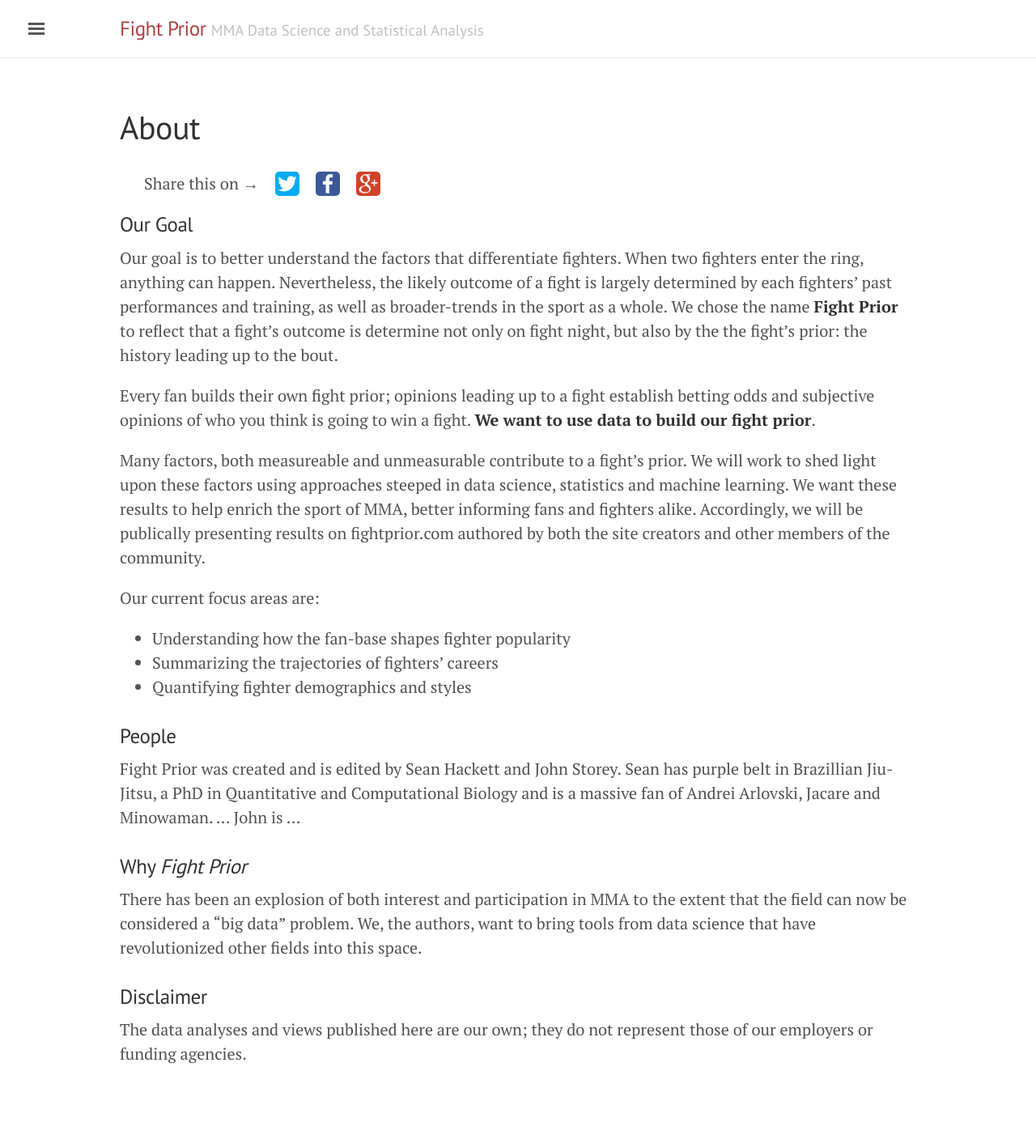
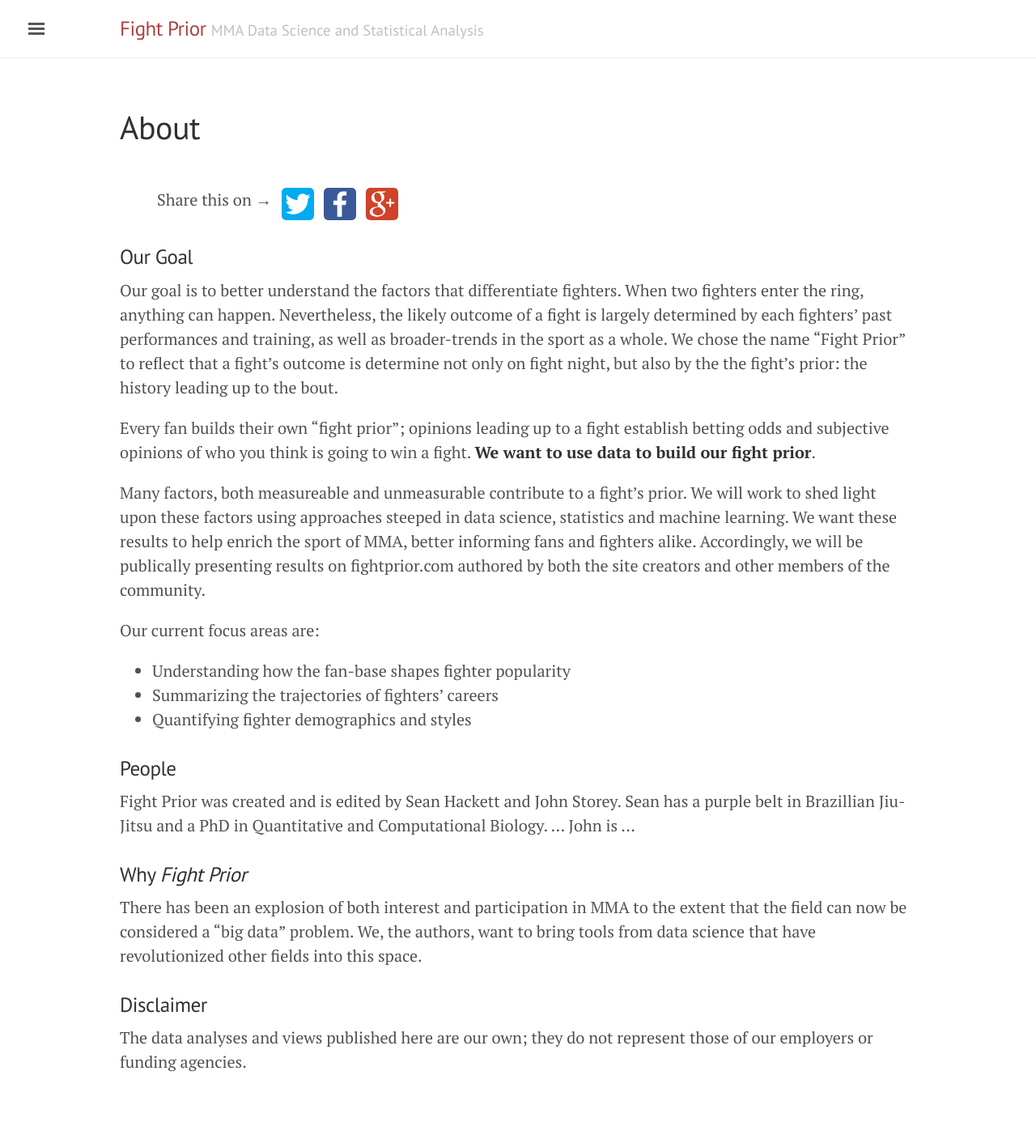
Before and after one commit to fightprior/fightprior.github.io, a Jekyll site: the page built from about.md, in a window 1280 px wide. Shown: the whole page at 81% size. Built offline with Jekyll 4.4.1, drawn with Linux system fonts in a browser that asks for light colours.

Commit message:
minor layout changes, changing about

```diff
--- a/_includes/social-share.html
+++ b/_includes/social-share.html
@@ -3,9 +3,9 @@
   <ul class="share-buttons">
 
   <li>Share this on &rarr;</li>
-  <li><a href="https://twitter.com/intent/tweet?text={{ page.title }}&url={{ site.url }}{{ page.url }}&via=Fight_Prior" rel="nofollow" target="_blank" title="Share on Twitter"><img src="{{ site.url }}/public/social_flat_rounded_rects_svg/Twitter.svg" style="width:30px;height:30px;"></img></a></li>
-  <li><a href="https://facebook.com/sharer.php?u={{ site.url }}{{ page.url }}" rel="nofollow" target="_blank" title="Share on Facebook"><img src="{{ site.url }}/public/social_flat_rounded_rects_svg/Facebook.svg" style="width:30px;height:30px;"></img></a></li>
-  <li><a href="https://plus.google.com/share?url={{ site.url }}{{ page.url }}" rel="nofollow" target="_blank" title="Share on Google+"><img src="{{ site.url }}/public/social_flat_rounded_rects_svg/Google+.svg" style="width:30px;height:30px;"></img></a></li>
+  <li><a href="https://twitter.com/intent/tweet?text={{ page.title }}&url={{ site.url }}{{ page.url }}&via=Fight_Prior" rel="nofollow" target="_blank" title="Share on Twitter"><img src="{{ site.url }}/public/social_flat_rounded_rects_svg/Twitter.svg" style="width:40px;height:40px;"></img></a></li>
+  <li><a href="https://facebook.com/sharer.php?u={{ site.url }}{{ page.url }}" rel="nofollow" target="_blank" title="Share on Facebook"><img src="{{ site.url }}/public/social_flat_rounded_rects_svg/Facebook.svg" style="width:40px;height:40px;"></img></a></li>
+  <li><a href="https://plus.google.com/share?url={{ site.url }}{{ page.url }}" rel="nofollow" target="_blank" title="Share on Google+"><img src="{{ site.url }}/public/social_flat_rounded_rects_svg/Google+.svg" style="width:40px;height:40px;"></img></a></li>
 
   </ul>
 
--- a/about.md
+++ b/about.md
@@ -5,9 +5,9 @@ title: About
 
 ### Our Goal
 
-Our goal is to better understand the factors that differentiate fighters. When two fighters enter the ring, anything can happen. Nevertheless, the likely outcome of a fight is largely determined by each fighters' past performances and training, as well as broader-trends in the sport as a whole. We chose the name **Fight Prior** to reflect that a fight's outcome is determine not only on fight night, but also by the the fight's prior: the history leading up to the bout.
+Our goal is to better understand the factors that differentiate fighters. When two fighters enter the ring, anything can happen. Nevertheless, the likely outcome of a fight is largely determined by each fighters' past performances and training, as well as broader-trends in the sport as a whole. We chose the name "Fight Prior" to reflect that a fight's outcome is determine not only on fight night, but also by the the fight's prior: the history leading up to the bout.
 
-Every fan builds their own fight prior; opinions leading up to a fight establish betting odds and subjective opinions of who you think is going to win a fight. **We want to use data to build our fight prior**.
+Every fan builds their own "fight prior"; opinions leading up to a fight establish betting odds and subjective opinions of who you think is going to win a fight. **We want to use data to build our fight prior**.
 
 Many factors, both measureable and unmeasurable contribute to a fight's prior. We will work to shed light upon these factors using approaches steeped in data science, statistics and machine learning. We want these results to help enrich the sport of MMA, better informing fans and fighters alike. Accordingly, we will be publically presenting results on fightprior.com authored by both the site creators and other members of the community.
 
@@ -20,7 +20,7 @@ Our current focus areas are:
 
 ### People
 
-Fight Prior was created and is edited by Sean Hackett and John Storey.  Sean has purple belt in Brazillian Jiu-Jitsu, a PhD in Quantitative and Computational Biology and is a massive fan of Andrei Arlovski, Jacare and Minowaman. ... John is ...
+Fight Prior was created and is edited by Sean Hackett and John Storey.  Sean has a purple belt in Brazillian Jiu-Jitsu and a PhD in Quantitative and Computational Biology. ... John is ...
 
 ### Why *Fight Prior*
 
--- a/public/css/extras.css
+++ b/public/css/extras.css
@@ -5,11 +5,11 @@
 
 ul.share-buttons{
   list-style: none;
-  padding: 20px;
+  padding: 40px;
 }
 
 ul.share-buttons li{
-  padding-left:    0.5rem;
+  padding-left:    0.3rem;
   float: left;
-  padding-right:    0.5rem;
+  padding-right:    0.3rem;
 }
```
